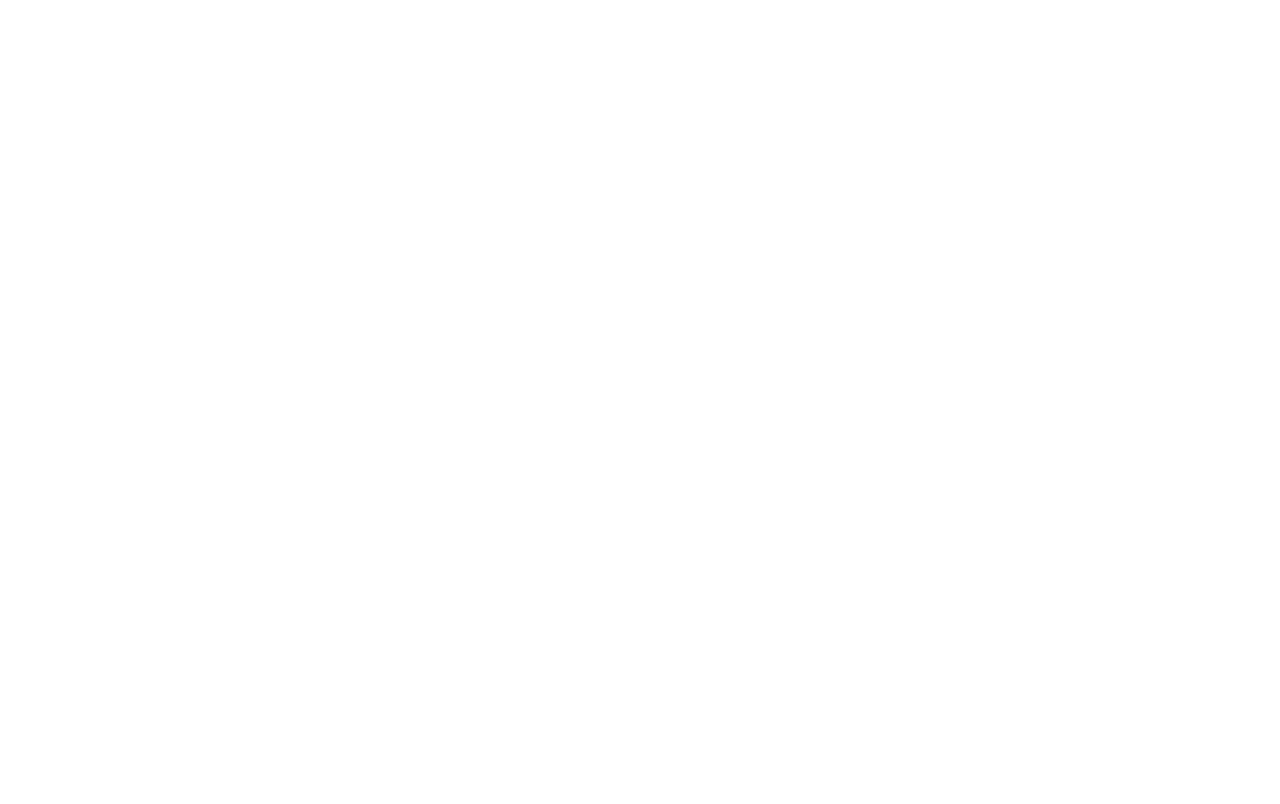
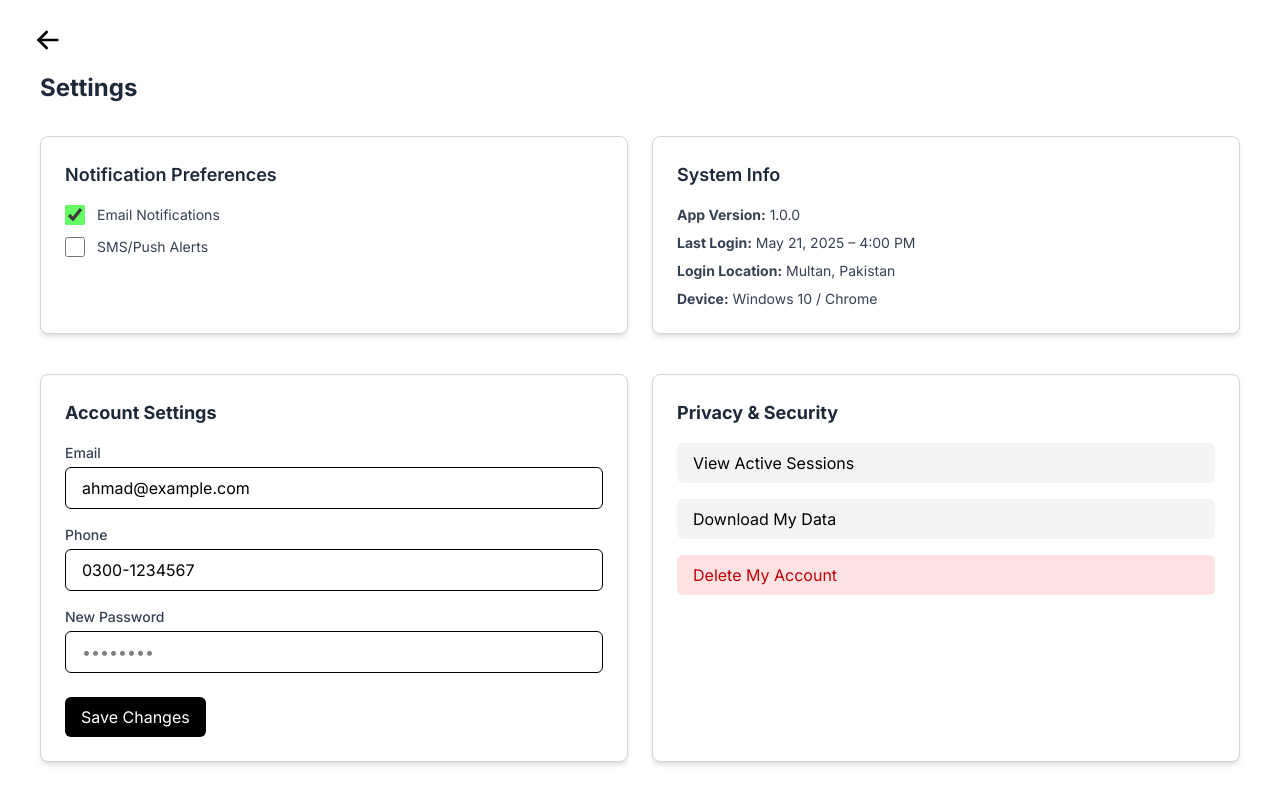
Before and after one commit to ayeshag7/AgriSense-Platform, a Next.js app: page /settings in a window 1280 px wide. Shown: the top 804 px of the page. Built offline with nearby package versions, Linux system fonts and the light colour scheme.

Commit message:
Implemented Settings Page

```diff
--- a/src/app/estimate-yield/page.tsx
+++ b/src/app/estimate-yield/page.tsx
@@ -51,7 +51,7 @@ export default function EstimatedYieldPage() {
                 </p>
 
                 {/* Generate Report Button */}
-                <button className="cursor-pointer px-4 py-2 border-2 border-[#64FF64] text-black rounded-md hover:bg-[#64FF64] font-semibold transition">
+                <button className="cursor-pointer px-4 py-2 border-2 border-[#64FF64] text-black rounded-md hover:bg-[#64FF64] font-bold transition">
                     Generate Yield Report
                 </button>
                 </div>
--- a/src/app/settings/page.tsx
+++ b/src/app/settings/page.tsx
@@ -1,7 +1,34 @@
+'use client';
+
+import { IconArrowLeft } from '@tabler/icons-react';
+import Link from 'next/link';
+import AccountSettings from '@/components/Settings/AccountSettings';
+import NotificationSettings from '@/components/Settings/NotificationSettings';
+import PrivacySecuritySettings from '@/components/Settings/PrivacySecuritySettings';
+import SystemInfo from '@/components/Settings/SystemInfo';
+
 export default function SettingsPage() {
   return (
-    <main>
+    <main className="min-h-screen px-10 py-12 space-y-10">
+      {/* Back Arrow */}
+      <Link
+        href="/dashboard"
+        className="absolute top-6 left-8 z-50 flex items-center gap-2 text-black hover:text-[#64FF64] transition-colors"
+      >
+        <IconArrowLeft className="w-8 h-8" />
+      </Link>
 
+      <h1 className="text-2xl font-bold text-gray-800 mb-8 mt-6">Settings</h1>
+
+      <div className="grid grid-cols-1 md:grid-cols-2 gap-6">
+        <NotificationSettings />
+        <SystemInfo />
+      </div>
+
+      <div className="grid grid-cols-1 md:grid-cols-2 gap-6">
+        <AccountSettings />
+        <PrivacySecuritySettings />
+      </div>
     </main>
   );
 }
--- /dev/null
+++ b/src/components/Settings/AccountSettings.tsx
@@ -0,0 +1,49 @@
+'use client';
+
+import { useState } from 'react';
+
+export default function AccountSettings() {
+  const [email, setEmail] = useState('ahmad@example.com');
+  const [phone, setPhone] = useState('0300-1234567');
+
+  return (
+    <div className="bg-white border border-gray-300 rounded-lg p-6 shadow-md">
+      <h2 className="text-lg font-bold text-gray-800 mb-4">Account Settings</h2>
+
+      <div className="space-y-4">
+        <div>
+          <label className="block text-sm font-medium text-gray-700 mb-1">Email</label>
+          <input
+            type="email"
+            value={email}
+            onChange={(e) => setEmail(e.target.value)}
+            className="w-full px-4 py-2 border rounded-md focus:outline-none focus:ring-2 focus:ring-[#64FF64]"
+          />
+        </div>
+
+        <div>
+          <label className="block text-sm font-medium text-gray-700 mb-1">Phone</label>
+          <input
+            type="text"
+            value={phone}
+            onChange={(e) => setPhone(e.target.value)}
+            className="w-full px-4 py-2 border rounded-md focus:outline-none focus:ring-2 focus:ring-[#64FF64]"
+          />
+        </div>
+
+        <div>
+          <label className="block text-sm font-medium text-gray-700 mb-1">New Password</label>
+          <input
+            type="password"
+            className="w-full px-4 py-2 border rounded-md focus:outline-none focus:ring-2 focus:ring-[#64FF64]"
+            placeholder="••••••••"
+          />
+        </div>
+
+        <button className="cursor-pointer px-4 py-2 mt-2 bg-black text-white rounded-md hover:bg-[#64FF64] hover:text-black transition">
+          Save Changes
+        </button>
+      </div>
+    </div>
+  );
+}
--- /dev/null
+++ b/src/components/Settings/NotificationSettings.tsx
@@ -0,0 +1,17 @@
+export default function NotificationSettings() {
+  return (
+    <div className="bg-white p-6 rounded-lg shadow-md border border-gray-300">
+      <h3 className="text-lg font-semibold text-gray-800 mb-4">Notification Preferences</h3>
+      <div className="space-y-3">
+        <label className="flex items-center gap-3">
+          <input type="checkbox" defaultChecked className="accent-[#64FF64] w-5 h-5" />
+          <span className="text-gray-700 text-sm">Email Notifications</span>
+        </label>
+        <label className="flex items-center gap-3">
+          <input type="checkbox" className="accent-[#64FF64] w-5 h-5" />
+          <span className="text-gray-700 text-sm">SMS/Push Alerts</span>
+        </label>
+      </div>
+    </div>
+  );
+}
--- /dev/null
+++ b/src/components/Settings/PrivacySecuritySettings.tsx
@@ -0,0 +1,21 @@
+'use client';
+
+export default function PrivacySecuritySettings() {
+  return (
+    <div className="bg-white border border-gray-300 rounded-lg p-6 shadow-md">
+      <h2 className="text-lg font-bold text-gray-800 mb-4">Privacy & Security</h2>
+
+      <div className="space-y-4">
+        <button className="cursor-pointer w-full text-left px-4 py-2 bg-gray-100 rounded-md hover:bg-[#64FF64] transition">
+          View Active Sessions
+        </button>
+        <button className="cursor-pointer w-full text-left px-4 py-2 bg-gray-100 rounded-md hover:bg-[#64FF64] transition">
+          Download My Data
+        </button>
+        <button className="cursor-pointer w-full text-left px-4 py-2 bg-red-100 text-red-700 rounded-md hover:bg-red-200 transition">
+          Delete My Account
+        </button>
+      </div>
+    </div>
+  );
+}
--- /dev/null
+++ b/src/components/Settings/SystemInfo.tsx
@@ -0,0 +1,13 @@
+export default function SystemInfo() {
+  return (
+    <div className="bg-white p-6 rounded-lg shadow-md border border-gray-300">
+      <h3 className="text-lg font-semibold text-gray-800 mb-4">System Info</h3>
+      <ul className="text-sm text-gray-700 space-y-2">
+        <li><strong>App Version:</strong> 1.0.0</li>
+        <li><strong>Last Login:</strong> May 21, 2025 – 4:00 PM</li>
+        <li><strong>Login Location:</strong> Multan, Pakistan</li>
+        <li><strong>Device:</strong> Windows 10 / Chrome</li>
+      </ul>
+    </div>
+  );
+}
```
